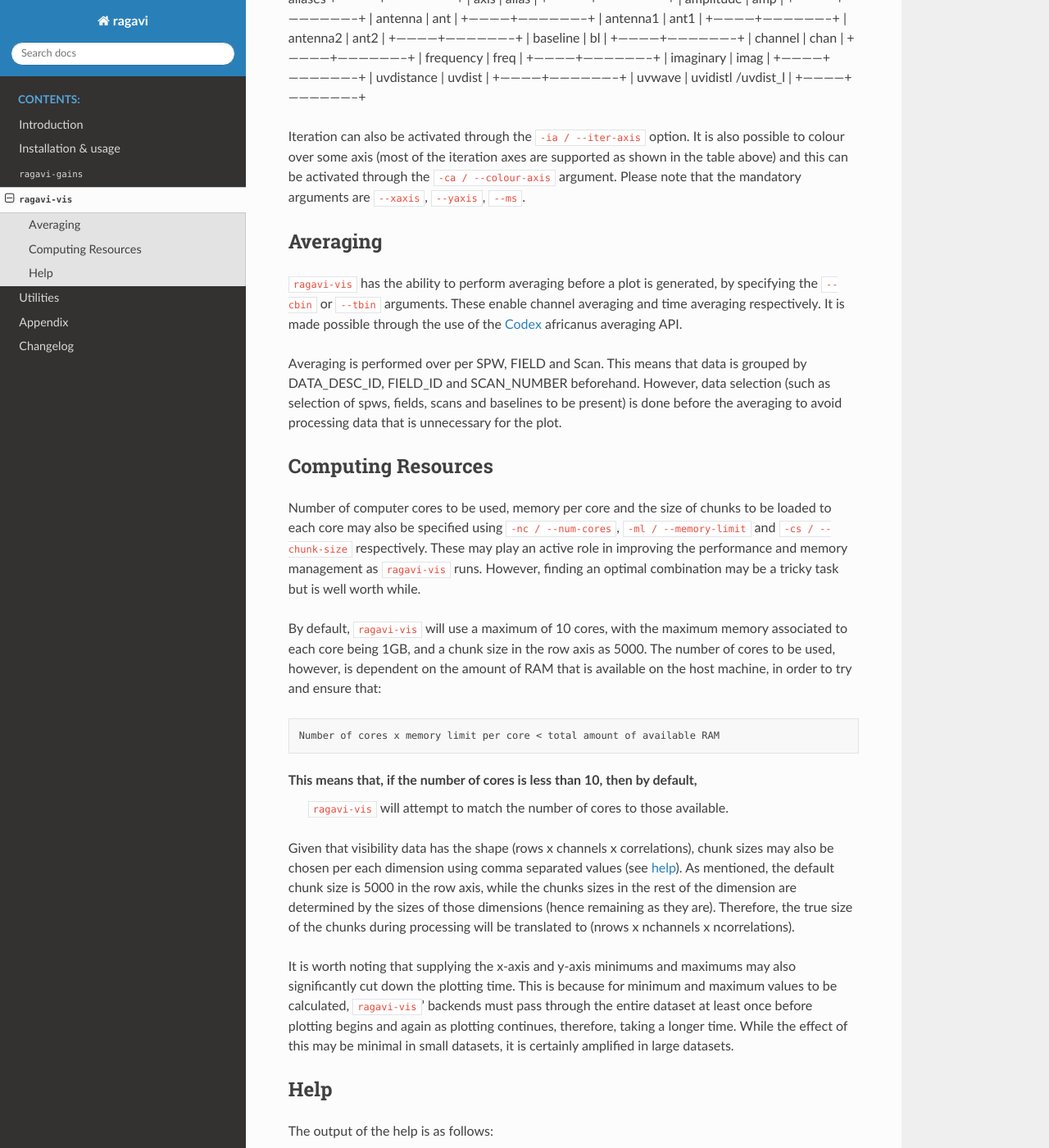
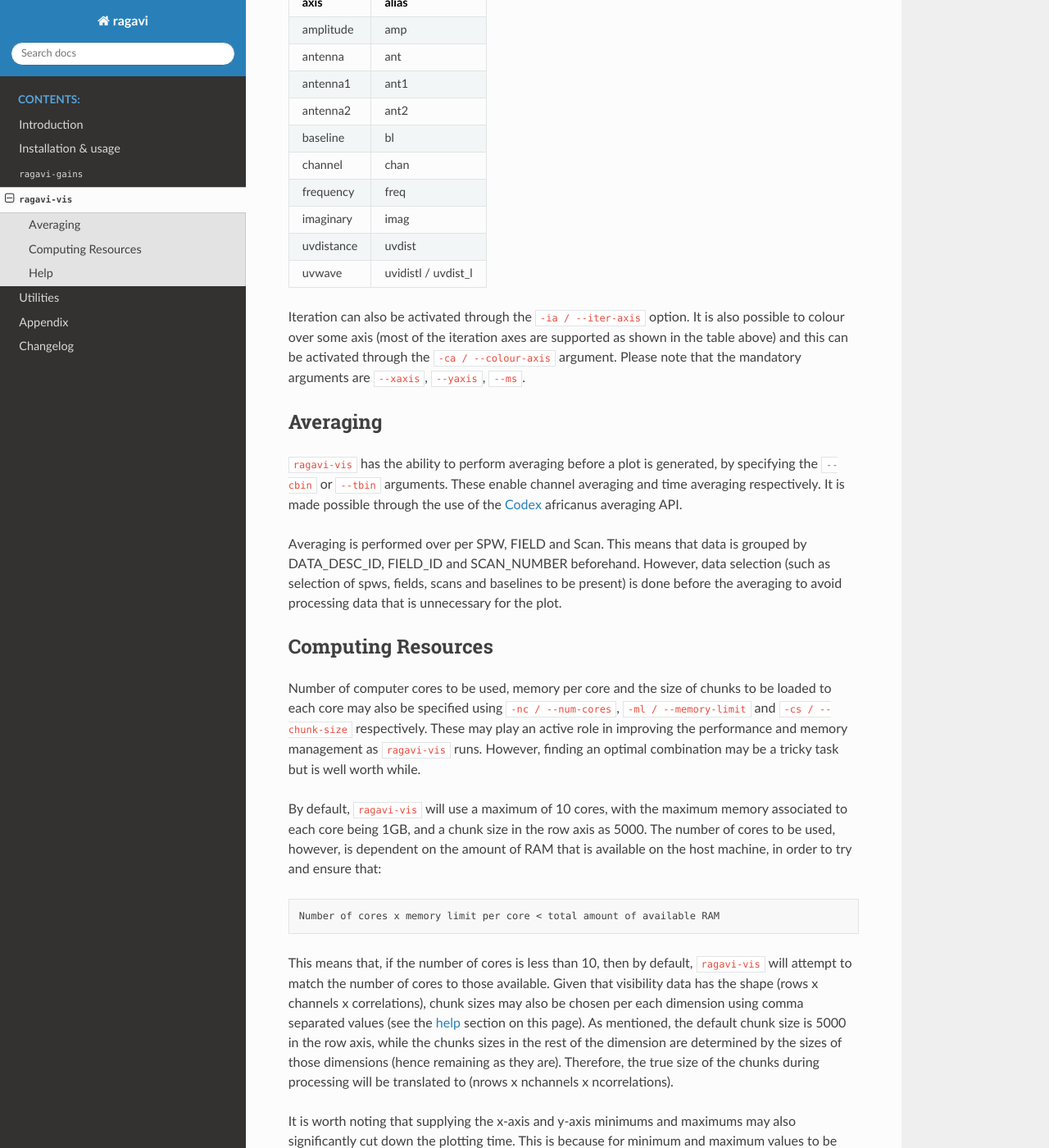
Before and after one commit to ratt-ru/ragavi, a Sphinx documentation site: the page built from docs/source/vis.rst, in a window 1280 px wide and 1400 px high, scrolled down 728 px. Shown: the whole window at 82% size. Built offline with Sphinx 7.4.7 and the Read the Docs theme 2.0.0, drawn with Linux system fonts in a browser that asks for light colours; some of the changed text lies outside the part shown.

Commit message:
Fix some table formating

```diff
--- a/docs/source/gains.rst
+++ b/docs/source/gains.rst
@@ -25,7 +25,7 @@ This will yield an output HTML file, with plots in the order
 
 +----------+--------+------+
 | --table  | field  | gain |
-+----------+--------+------+
++==========+========+======+
 | table1   |   0    |    B |
 +----------+--------+------+
 | table2   |   0    |    G |
--- a/docs/source/vis.rst
+++ b/docs/source/vis.rst
@@ -5,7 +5,7 @@ This is the visibility plotter. Supported arguments are as follows
 
 +-----------------------------+---------------+--------------+-------------+
 | xaxis                       | yaxis         | iter-axis    | colour-axis |
-+-----------------------------+---------------+--------------+-------------+
++=============================+===============+==============+=============+
 | amplitude                   | amplitude     | antenna      | antenna1    |
 +-----------------------------+---------------+--------------+-------------+
 | antenna1                    | phase         | antenna1     | antenna2    |
@@ -55,7 +54,7 @@ aliases
 +------------+--------------------+
 | uvdistance | uvdist             |
 +------------+--------------------+
-| uvwave     | uvidistl /uvdist_l |
+| uvwave     | uvidistl / uvdist_l|
 +------------+--------------------+
 
 Iteration can also be activated through the :code:`-ia / --iter-axis` option.
@@ -79,13 +78,12 @@ Number of computer cores to be used, memory per core and the size of chunks to b
 
 By default, ``ragavi-vis`` will use a maximum of 10 cores, with the maximum memory associated to each core being 1GB, and a chunk size in the row axis as 5000. The number of cores to be used, however, is dependent on the amount of RAM that is available on the host machine, in order to try and ensure that:
 
-.. code-block:: bash
+.. code:: bash
 
     Number of cores x memory limit per core < total amount of available RAM
 
-This means that, if the number of cores is less than 10, then by default,
- ``ragavi-vis`` will attempt to match the number of cores to those available.
-Given that visibility data has the shape (rows x channels x correlations), chunk sizes may also be chosen per each dimension using comma separated values (see `help`_). As mentioned, the default chunk size is 5000 in the row axis, while the chunks sizes in the rest of the dimension are determined by the sizes of those dimensions (hence remaining as they are). Therefore, the true size of the chunks during processing will be translated to (nrows x nchannels x ncorrelations).
+This means that, if the number of cores is less than 10, then by default, ``ragavi-vis`` will attempt to match the number of cores to those available.
+Given that visibility data has the shape (rows x channels x correlations), chunk sizes may also be chosen per each dimension using comma separated values (see the `help`_ section on this page). As mentioned, the default chunk size is 5000 in the row axis, while the chunks sizes in the rest of the dimension are determined by the sizes of those dimensions (hence remaining as they are). Therefore, the true size of the chunks during processing will be translated to (nrows x nchannels x ncorrelations).
 
 It is worth noting that supplying the x-axis and y-axis minimums and maximums may also significantly cut down the plotting time. This is because for minimum and maximum values to be calculated, ``ragavi-vis``' backends must pass through the entire dataset at least once before plotting begins and again as plotting continues, therefore, taking a longer time. While the effect of this may be minimal in small datasets, it is certainly amplified in large datasets.
 
```
Also changed, not shown: other parts of docs/source/vis.rst (+5 -6 lines).
